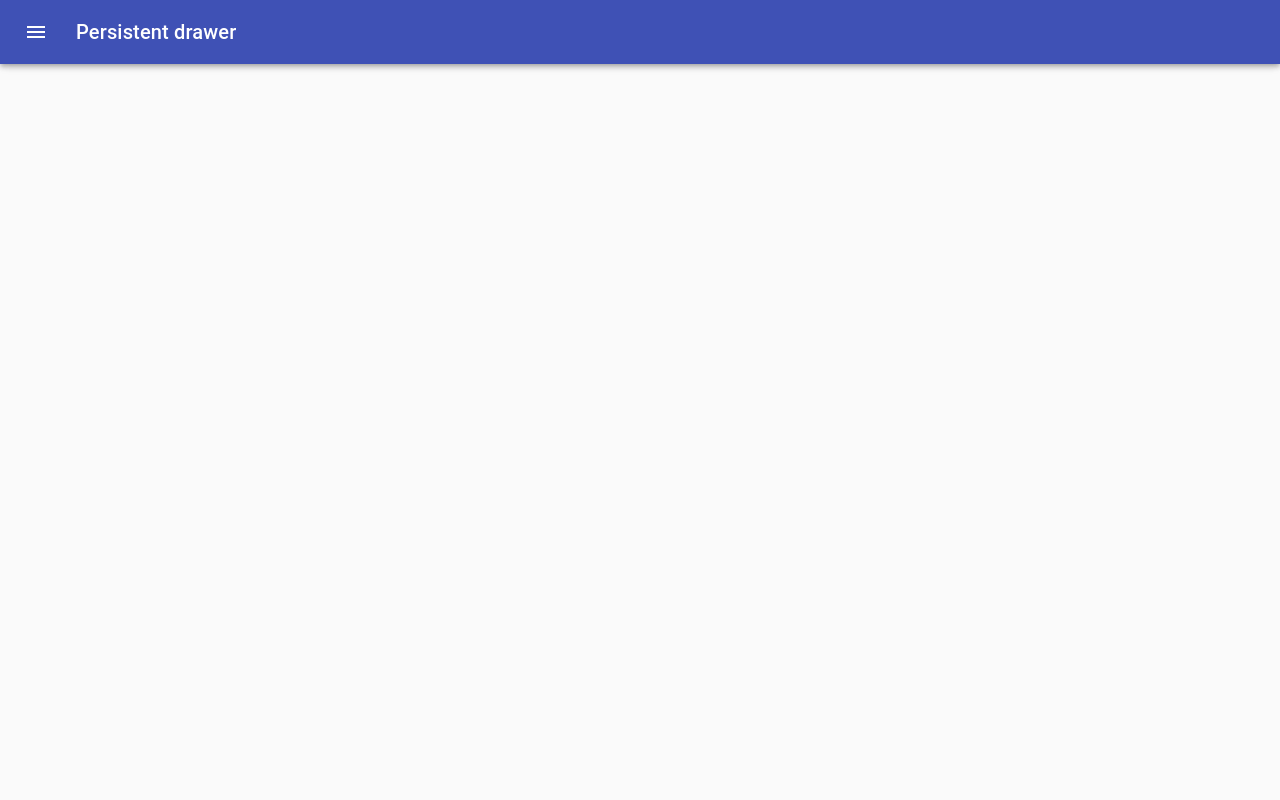
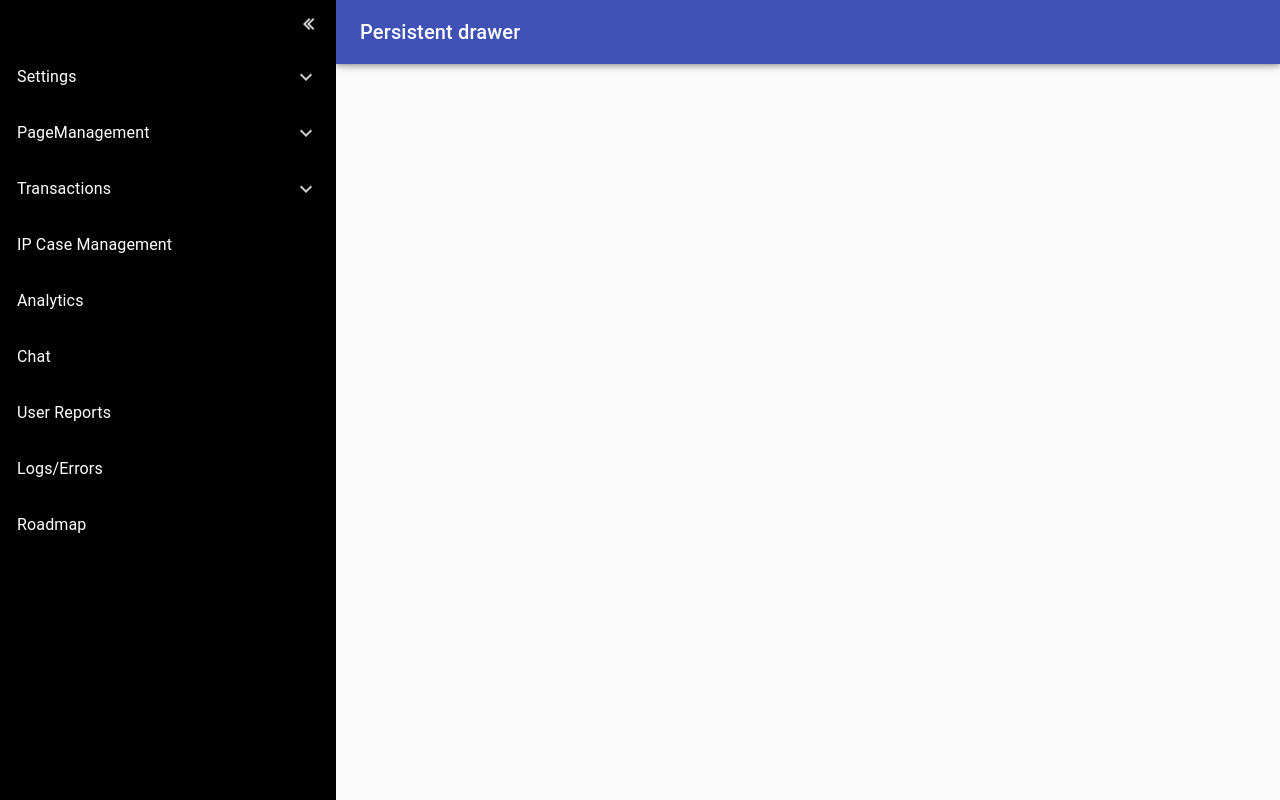
Before and after one commit to justonemorecommit/artcryption, a React (Create React App) app: page / in a window 1280 px wide. Built offline with nearby package versions, Linux system fonts and the light colour scheme.

Commit message:
Added NavBar

```diff
--- a/package.json
+++ b/package.json
@@ -13,7 +13,9 @@
     "material-ui-image": "^3.3.2",
     "react": "^17.0.2",
     "react-dom": "^17.0.2",
+    "react-router-dom": "^6.0.2",
     "react-scripts": "4.0.3",
+    "styled-components": "^5.3.3",
     "web-vitals": "^1.0.1"
   },
   "scripts": {
--- a/src/App.js
+++ b/src/App.js
@@ -1,7 +1,12 @@
 import Layout from "./Components/Layout";
+import { BrowserRouter } from "react-router-dom";
 
 const App = () => {
-  return <Layout />;
+  return (
+    <BrowserRouter>
+      <Layout />
+    </BrowserRouter>
+  );
 };
 
 export default App;
--- a/src/Components/Layout/Layout.js
+++ b/src/Components/Layout/Layout.js
@@ -1,16 +1,13 @@
 import React from "react";
 import clsx from "clsx";
-import { makeStyles, useTheme } from "@material-ui/core/styles";
+import { makeStyles } from "@material-ui/core/styles";
 import Drawer from "@material-ui/core/Drawer";
 import CssBaseline from "@material-ui/core/CssBaseline";
 import AppBar from "@material-ui/core/AppBar";
 import Toolbar from "@material-ui/core/Toolbar";
 import Typography from "@material-ui/core/Typography";
-import Divider from "@material-ui/core/Divider";
 import IconButton from "@material-ui/core/IconButton";
 import MenuIcon from "@material-ui/icons/Menu";
-import ChevronLeftIcon from "@material-ui/icons/ChevronLeft";
-import ChevronRightIcon from "@material-ui/icons/ChevronRight";
 import NavBar from "../NavBar";
 
 const drawerWidth = 336;
@@ -42,6 +39,13 @@ const useStyles = makeStyles((theme) => ({
   drawer: {
     width: drawerWidth,
     flexShrink: 0,
+    "& .MuiPaper-root": {
+      backgroundColor: "#000",
+      color: "#fff",
+    },
+    "& .MuiIconButton-root": {
+      color: "rgba(255, 255, 255, 0.8)",
+    },
   },
   drawerPaper: {
     width: drawerWidth,
@@ -75,15 +79,10 @@ const useStyles = makeStyles((theme) => ({
 export default function Layout(props) {
   const { children } = props;
   const classes = useStyles();
-  const theme = useTheme();
-  const [open, setOpen] = React.useState(false);
+  const [open, setOpen] = React.useState(true);
 
   const handleDrawerOpen = () => {
     setOpen(true);
-  };
-
-  const handleDrawerClose = () => {
-    setOpen(false);
   };
 
   return (
@@ -119,7 +118,7 @@ export default function Layout(props) {
           paper: classes.drawerPaper,
         }}
       >
-        <NavBar />
+        <NavBar onClose={() => setOpen(false)} />
       </Drawer>
       <main
         className={clsx(classes.content, {
--- a/src/Components/NavBar/NavBar.js
+++ b/src/Components/NavBar/NavBar.js
@@ -1,104 +1,99 @@
-import * as React from "react";
-import { styled } from "@material-ui/core/styles";
-import ArrowForwardIosSharpIcon from "@material-ui/icons/ArrowForwardIosSharp";
-import MuiAccordion from "@material-ui/core/Accordion";
-import MuiAccordionSummary from "@material-ui/core/AccordionSummary";
-import MuiAccordionDetails from "@material-ui/core/AccordionDetails";
+import React from "react";
+import ExpandMoreIcon from "@material-ui/icons/ExpandMore";
+import ChevronLeftIcon from "@material-ui/icons/ChevronLeft";
+import Box from "@material-ui/core/Box";
 import Typography from "@material-ui/core/Typography";
+import IconButton from "@material-ui/core/IconButton";
+import { List, ListItem } from "@material-ui/core";
 
-const Accordion = styled((props) => (
-  <MuiAccordion disableGutters elevation={0} square {...props} />
-))(({ theme }) => ({
-  border: `1px solid ${theme.palette.divider}`,
-  "&:not(:last-child)": {
-    borderBottom: 0,
+import {
+  Accordion,
+  AccordionDetails,
+  AccordionSummary,
+  NavLink,
+} from "./NavBar.styles";
+
+const menus = [
+  {
+    title: "Settings",
+    children: [
+      { title: "Notifications" },
+      { title: "Service Fees" },
+      { title: "Resale Royalitics" },
+      { title: "Plans & Pricing" },
+    ],
   },
-  "&:before": {
-    display: "none",
+  {
+    title: "PageManagement",
+    children: [
+      { title: "Page Management" },
+      { title: "Welcome" },
+      { title: "Home" },
+      { title: "Profile Page" },
+      { title: "Feed" },
+      { title: "Featured Users" },
+      { title: "Featured Curators" },
+      { title: "Support, Help & FAQs" },
+      { title: "Agreements" },
+    ],
   },
-}));
+  {
+    title: "Transactions",
+    children: [{ title: "Menu1" }, { title: "Menu2" }],
+  },
 
-const AccordionSummary = styled((props) => (
-  <MuiAccordionSummary
-    expandIcon={<ArrowForwardIosSharpIcon sx={{ fontSize: "0.9rem" }} />}
-    {...props}
-  />
-))(({ theme }) => ({
-  backgroundColor:
-    theme.palette.mode === "dark"
-      ? "rgba(255, 255, 255, .05)"
-      : "rgba(0, 0, 0, .03)",
-  flexDirection: "row-reverse",
-  "& .MuiAccordionSummary-expandIconWrapper.Mui-expanded": {
-    transform: "rotate(90deg)",
-  },
-  "& .MuiAccordionSummary-content": {
-    marginLeft: theme.spacing(1),
-  },
-}));
+  { title: "IP Case Management" },
+  { title: "Analytics" },
+  { title: "Chat" },
+  { title: "User Reports" },
+  { title: "Logs/Errors" },
+  { title: "Roadmap" },
+];
 
-const AccordionDetails = styled(MuiAccordionDetails)(({ theme }) => ({
-  padding: theme.spacing(2),
-  borderTop: "1px solid rgba(0, 0, 0, .125)",
-}));
+export default function NavBar({ onClose }) {
+  const [expanded, setExpanded] = React.useState({});
 
-export default function NavBar() {
-  const [expanded, setExpanded] = React.useState("panel1");
-
-  const handleChange = (panel) => (event, newExpanded) => {
-    setExpanded(newExpanded ? panel : false);
+  const setListExpanded = (panel, value) => {
+    setExpanded({ ...expanded, [panel]: value });
   };
 
   return (
     <div>
+      <Box display="flex" justifyContent="end">
+        <IconButton onClick={onClose}>
+          <ChevronLeftIcon />
+          <Box position="absolute" style={{ left: "8px", top: "12px" }}>
+            <ChevronLeftIcon />
+          </Box>
+        </IconButton>
+      </Box>
+      {menus.map((menu, index) => (
         <Accordion
-        expanded={expanded === "panel1"}
-        onChange={handleChange("panel1")}
+          key={index}
+          square
+          expanded={!!expanded[index]}
+          onChange={() => setListExpanded(index, !expanded[index])}
         >
-        <AccordionSummary aria-controls="panel1d-content" id="panel1d-header">
-          <Typography>Collapsible Group Item #1</Typography>
+          <AccordionSummary
+            aria-controls="panel1d-content"
+            id="panel1d-header"
+            expandIcon={menu.children ? <ExpandMoreIcon /> : null}
+          >
+            <Typography>{menu.title}</Typography>
           </AccordionSummary>
+          {menu.children && (
             <AccordionDetails>
-          <Typography>
-            Lorem ipsum dolor sit amet, consectetur adipiscing elit. Suspendisse
-            malesuada lacus ex, sit amet blandit leo lobortis eget. Lorem ipsum
-            dolor sit amet, consectetur adipiscing elit. Suspendisse malesuada
-            lacus ex, sit amet blandit leo lobortis eget.
-          </Typography>
+              <List>
+                {menu.children.map((item, index) => (
+                  <ListItem key={index}>
+                    <NavLink to="/url">{item.title}</NavLink>
+                  </ListItem>
+                ))}
+              </List>
             </AccordionDetails>
+          )}
         </Accordion>
-      <Accordion
-        expanded={expanded === "panel2"}
-        onChange={handleChange("panel2")}
-      >
-        <AccordionSummary aria-controls="panel2d-content" id="panel2d-header">
-          <Typography>Collapsible Group Item #2</Typography>
-        </AccordionSummary>
-        <AccordionDetails>
-          <Typography>
-            Lorem ipsum dolor sit amet, consectetur adipiscing elit. Suspendisse
-            malesuada lacus ex, sit amet blandit leo lobortis eget. Lorem ipsum
-            dolor sit amet, consectetur adipiscing elit. Suspendisse malesuada
-            lacus ex, sit amet blandit leo lobortis eget.
-          </Typography>
-        </AccordionDetails>
-      </Accordion>
-      <Accordion
-        expanded={expanded === "panel3"}
-        onChange={handleChange("panel3")}
-      >
-        <AccordionSummary aria-controls="panel3d-content" id="panel3d-header">
-          <Typography>Collapsible Group Item #3</Typography>
-        </AccordionSummary>
-        <AccordionDetails>
-          <Typography>
-            Lorem ipsum dolor sit amet, consectetur adipiscing elit. Suspendisse
-            malesuada lacus ex, sit amet blandit leo lobortis eget. Lorem ipsum
-            dolor sit amet, consectetur adipiscing elit. Suspendisse malesuada
-            lacus ex, sit amet blandit leo lobortis eget.
-          </Typography>
-        </AccordionDetails>
-      </Accordion>
+      ))}
     </div>
   );
 }
--- /dev/null
+++ b/src/Components/NavBar/NavBar.styles.js
@@ -0,0 +1,57 @@
+import { withStyles } from "@material-ui/core/styles";
+import styled from "styled-components";
+import MuiAccordion from "@material-ui/core/Accordion";
+import MuiAccordionDetails from "@material-ui/core/AccordionDetails";
+import MuiAccordionSummary from "@material-ui/core/AccordionSummary";
+import { Link } from "react-router-dom";
+// import Link from "@material-ui/core/Link";
+
+export const Accordion = withStyles({
+  root: {
+    border: "1px solid rgba(0, 0, 0, .125)",
+    boxShadow: "none",
+    "&:not(:last-child)": {
+      borderBottom: 0,
+    },
+    "&:before": {
+      display: "none",
+    },
+    "&$expanded": {
+      margin: "auto",
+    },
+  },
+  expanded: {},
+})(MuiAccordion);
+
+export const AccordionSummary = withStyles({
+  root: {
+    backgroundColor: "rgba(0, 0, 0, .03)",
+    borderBottom: "1px solid rgba(0, 0, 0, .125)",
+    marginBottom: -1,
+    minHeight: 56,
+    "&$expanded": {
+      minHeight: 56,
+    },
+  },
+  content: {
+    "&$expanded": {
+      margin: "12px 0",
+    },
+  },
+  expanded: {},
+})(MuiAccordionSummary);
+
+export const AccordionDetails = withStyles((theme) => ({
+  root: {
+    paddingLeft: theme.spacing(2),
+  },
+}))(MuiAccordionDetails);
+
+export const NavLink = styled(Link)`
+  color: #fff;
+  text-decoration: none;
+
+  &:hover {
+    text-decoration: underline;
+  }
+`;
```
Also changed, not shown: 1 other file (tests, documents, lock files or other folders). Lines whose indentation alone changed are shown as unchanged.
